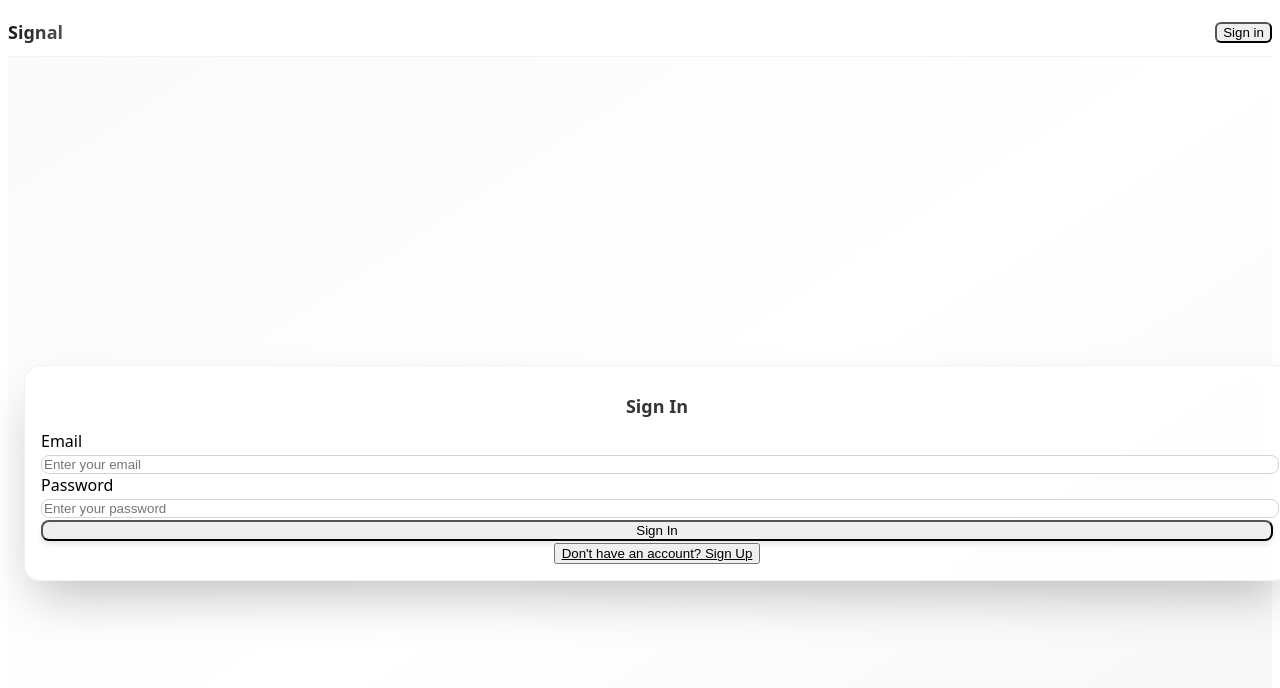
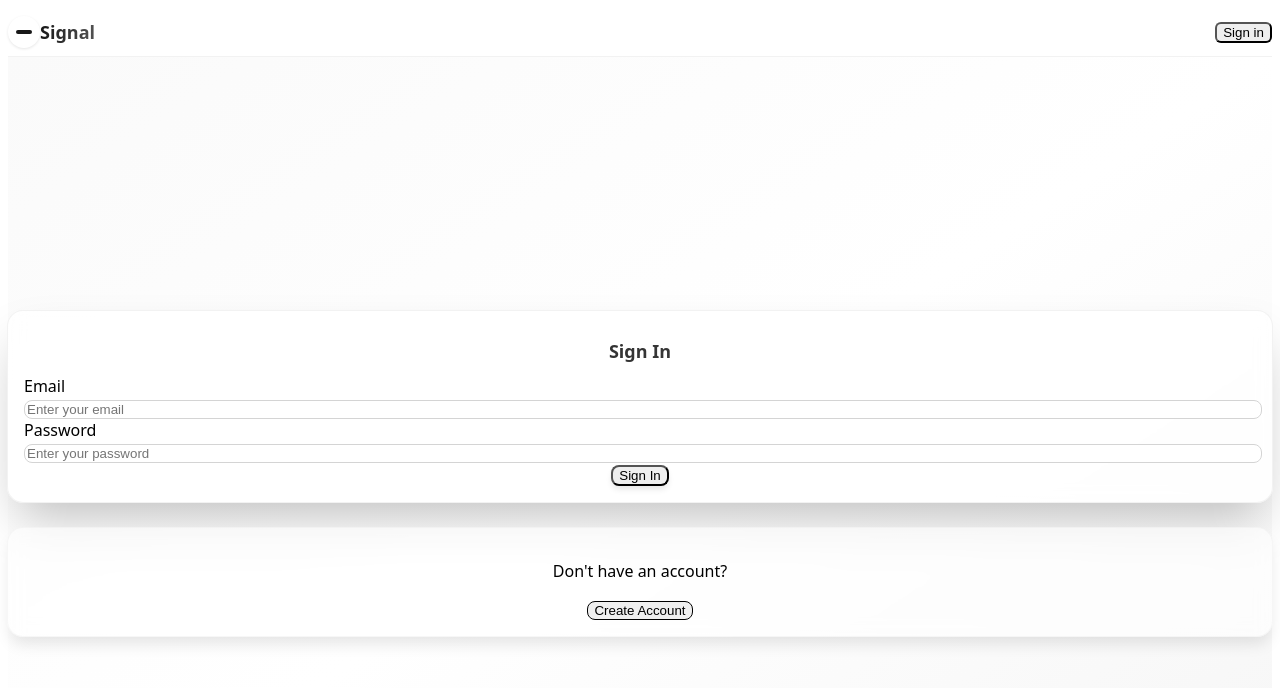
Before and after one commit to DannyFannyWanny/SendSignal, a Next.js app in the folder signal-web/: page /auth in a window 1280 px wide. Shown: the top 688 px of the page. Built offline with nearby package versions, Linux system fonts and the light colour scheme; no server answers.

Commit message:
UI improvements: reorder cards, remove user name from header, hide create account card on signup screen

```diff
--- a/signal-web/src/app/auth/page.tsx
+++ b/signal-web/src/app/auth/page.tsx
@@ -190,17 +190,17 @@
       minHeight: '100vh',
       padding: '1rem'
     }}>
-      <div className="w-full max-w-sm mx-auto px-2 sm:px-0">
+      <div className="w-full max-w-xs flex flex-col items-center justify-center">
         {!user ? (
-          // Sign in/up card
-          <div className="bg-white/80 backdrop-blur-sm rounded-2xl shadow-xl p-4 sm:p-5 border border-neutral-200/50" style={{
+          <>
+            {/* Sign in/up card */}
+            <div className="w-full bg-white/80 backdrop-blur-sm rounded-2xl shadow-xl p-4 sm:p-5 border border-neutral-200/50" style={{
               backgroundColor: 'rgba(255, 255, 255, 0.8)',
               backdropFilter: 'blur(8px)',
               borderRadius: '1rem',
               boxShadow: '0 25px 50px -12px rgba(0, 0, 0, 0.25)',
               padding: '1rem',
-            border: '1px solid rgba(229, 229, 229, 0.5)',
-            width: '100%'
+              border: '1px solid rgba(229, 229, 229, 0.5)'
             }}>
               <h1 className="text-lg sm:text-xl font-bold bg-gradient-to-r from-neutral-900 to-neutral-600 bg-clip-text text-transparent mb-3 sm:mb-4 text-center" style={{
                 background: 'linear-gradient(to right, #171717, #525252)',
@@ -215,7 +215,7 @@
                 {isSignUp ? 'Sign Up' : 'Sign In'}
               </h1>
 
-            <form onSubmit={handleAuth} className="space-y-4 sm:space-y-5">
+              <form onSubmit={handleAuth} className="space-y-6 sm:space-y-7">
                 <div>
                   <label htmlFor="email" className="block text-sm font-medium text-neutral-700 mb-2">
                     Email
@@ -256,10 +256,11 @@
                   />
                 </div>
 
+                <div className="text-center">
                   <button
                     type="submit"
                     disabled={loading}
-                className="w-full bg-neutral-900 hover:bg-neutral-800 disabled:bg-neutral-400 text-white font-semibold py-2 px-4 rounded-lg transition-all duration-200 shadow-md hover:shadow-lg text-base"
+                    className="inline-block bg-neutral-900 hover:bg-neutral-800 disabled:bg-neutral-400 text-white font-semibold py-2 px-6 rounded-lg transition-all duration-200 shadow-md hover:shadow-lg text-base"
                     style={{
                       borderRadius: '0.5rem',
                       boxShadow: '0 4px 6px -1px rgba(0, 0, 0, 0.1)',
@@ -268,19 +269,8 @@
                   >
                     {loading ? 'Processing...' : (isSignUp ? 'Sign Up' : 'Sign In')}
                   </button>
+                </div>
               </form>
-
-            <div className="mt-5 sm:mt-6 text-center">
-              <button
-                onClick={() => setIsSignUp(!isSignUp)}
-                className="text-sm text-neutral-600 hover:text-neutral-900 underline px-2 py-1"
-                style={{
-                  transition: 'color 0.2s'
-                }}
-              >
-                {isSignUp ? 'Already have an account? Sign In' : "Don't have an account? Sign Up"}
-              </button>
-            </div>
 
               {message && (
                 <p className="mt-3 text-sm text-center text-neutral-600">
@@ -288,16 +278,45 @@
                 </p>
               )}
             </div>
+
+            {/* Create Account Card - Only show on sign-in screen */}
+            {!isSignUp && (
+              <div className="w-full mt-6 bg-white/60 backdrop-blur-sm rounded-2xl shadow-lg p-4 border border-neutral-200/30" style={{
+                backgroundColor: 'rgba(255, 255, 255, 0.6)',
+                backdropFilter: 'blur(8px)',
+                borderRadius: '1rem',
+                boxShadow: '0 10px 15px -3px rgba(0, 0, 0, 0.1)',
+                padding: '1rem',
+                border: '1px solid rgba(229, 229, 229, 0.3)',
+                marginTop: '1.5rem'
+              }}>
+                <div className="text-center">
+                  <p className="text-sm text-neutral-600 mb-3">
+                    Don't have an account?
+                  </p>
+                  <button
+                    onClick={() => setIsSignUp(!isSignUp)}
+                    className="inline-block bg-neutral-100 hover:bg-neutral-200 text-neutral-800 font-medium py-2 px-4 rounded-lg transition-all duration-200 border border-neutral-300 hover:border-neutral-400"
+                    style={{
+                      borderRadius: '0.5rem',
+                      transition: 'all 0.2s'
+                    }}
+                  >
+                    Create Account
+                  </button>
+                </div>
+              </div>
+            )}
+          </>
         ) : (
           // Profile setup form
-          <div className="bg-white/80 backdrop-blur-sm rounded-2xl shadow-xl p-4 sm:p-5 border border-neutral-200/50" style={{
+          <div className="w-full bg-white/80 backdrop-blur-sm rounded-2xl shadow-xl p-4 sm:p-5 border border-neutral-200/50" style={{
             backgroundColor: 'rgba(255, 255, 255, 0.8)',
             backdropFilter: 'blur(8px)',
             borderRadius: '1rem',
             boxShadow: '0 25px 50px -12px rgba(0, 0, 0, 0.25)',
             padding: '1rem',
-            border: '1px solid rgba(229, 229, 229, 0.5)',
-            width: '100%'
+            border: '1px solid rgba(229, 229, 229, 0.5)'
           }}>
             <h1 className="text-lg sm:text-xl font-bold bg-gradient-to-r from-neutral-900 to-neutral-600 bg-clip-text text-transparent mb-3 sm:mb-4 text-center" style={{
               background: 'linear-gradient(to right, #171717, #525252)',
@@ -311,7 +330,7 @@
             }}>
               Complete Your Profile
             </h1>
-            <form onSubmit={handleProfileSubmit} className="space-y-4 sm:space-y-5">
+            <form onSubmit={handleProfileSubmit} className="space-y-6 sm:space-y-7">
               <div>
                 <label htmlFor="firstName" className="block text-sm font-medium text-neutral-700 mb-2">
                   First Name
@@ -331,10 +350,11 @@
                   }}
                 />
               </div>
+              <div className="text-center">
                 <button
                   type="submit"
                   disabled={profileLoading}
-                className="w-full bg-neutral-900 hover:bg-neutral-800 disabled:bg-neutral-400 text-white font-semibold py-2 px-4 rounded-lg transition-all duration-200 shadow-md hover:shadow-lg text-base"
+                  className="inline-block bg-neutral-900 hover:bg-neutral-800 disabled:bg-neutral-400 text-white font-semibold py-2 px-6 rounded-lg transition-all duration-200 shadow-md hover:shadow-lg text-base"
                   style={{
                     borderRadius: '0.5rem',
                     boxShadow: '0 4px 6px -1px rgba(0, 0, 0, 0.1)',
@@ -343,6 +363,7 @@
                 >
                   {profileLoading ? 'Saving...' : 'Save Profile'}
                 </button>
+              </div>
             </form>
             {message && (
               <p className="mt-3 text-sm text-center text-neutral-600">
--- a/signal-web/src/components/Header.tsx
+++ b/signal-web/src/components/Header.tsx
@@ -68,6 +68,19 @@
         <div className="flex items-center justify-between">
           {/* Brand */}
           <div className="flex items-center space-x-2 sm:space-x-3">
+            <div className="flex items-center justify-center w-8 h-8 bg-white rounded-2xl shadow-sm" style={{
+              width: '2rem',
+              height: '2rem',
+              borderRadius: '1rem',
+              boxShadow: '0 1px 3px 0 rgba(0, 0, 0, 0.1)'
+            }}>
+              <div className="w-4 h-1 bg-neutral-900 rounded-full" style={{
+                width: '1rem',
+                height: '0.25rem',
+                borderRadius: '9999px',
+                backgroundColor: '#171717'
+              }}></div>
+            </div>
             <h1 className="text-lg sm:text-xl font-bold bg-gradient-to-r from-neutral-900 to-neutral-600 bg-clip-text text-transparent" style={{
               background: 'linear-gradient(to right, #171717, #525252)',
               WebkitBackgroundClip: 'text',
@@ -83,10 +96,6 @@
           {/* Auth Status */}
           <div className="flex items-center space-x-2 sm:space-x-3">
             {user ? (
-              <div className="flex items-center space-x-2 sm:space-x-3">
-                <span className="text-sm text-neutral-600">
-                  {profile?.first_name || 'User'}
-                </span>
               <button
                 onClick={handleSignOut}
                 className="px-2.5 py-1.5 text-sm text-neutral-600 hover:text-neutral-900 hover:bg-neutral-100 rounded-md transition-colors duration-200"
@@ -97,7 +106,6 @@
               >
                 Sign out
               </button>
-              </div>
             ) : (
               <button
                 onClick={() => router.push('/auth')}
```
Also changed, not shown: signal-web/src/app/page.tsx (+78 -79 lines). Lines whose indentation alone changed are shown as unchanged.
